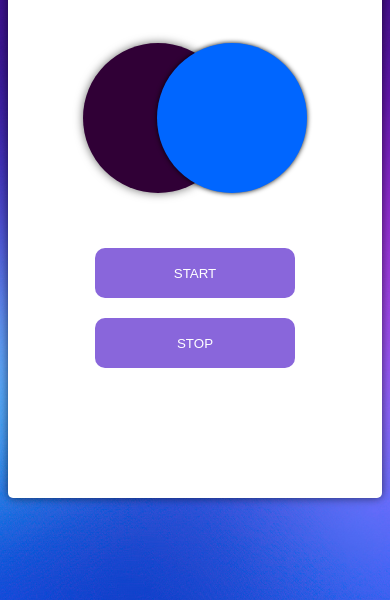
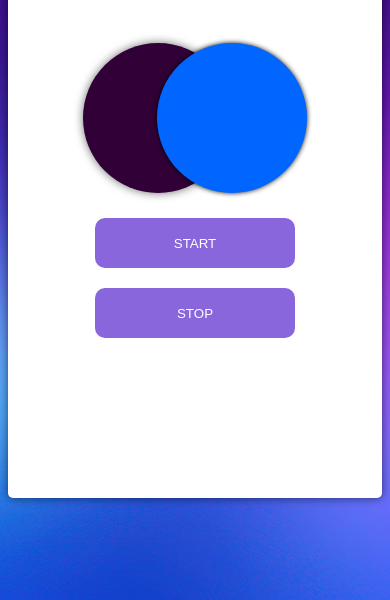
Before and after one commit to Jugoslav95/Color-Game, a plain HTML site: page index.html in a window 390 px wide. Shown: the part 244-844 px from the top of the page. Drawn offline with Linux system fonts and the light colour scheme.

Commit message:
Update main.css

```diff
--- a/main.css
+++ b/main.css
@@ -122,6 +122,6 @@ button:active {
     }
 
      .buttonGroup {
-        top: 380px;
+        top: 350px;
     }
 }
```
